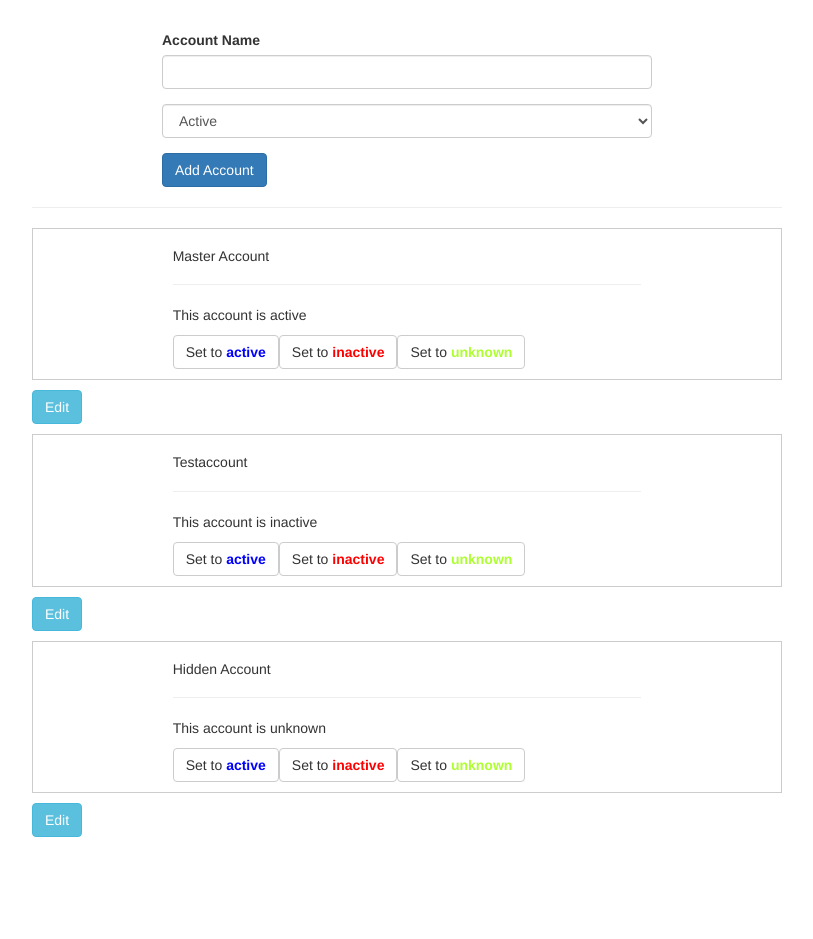
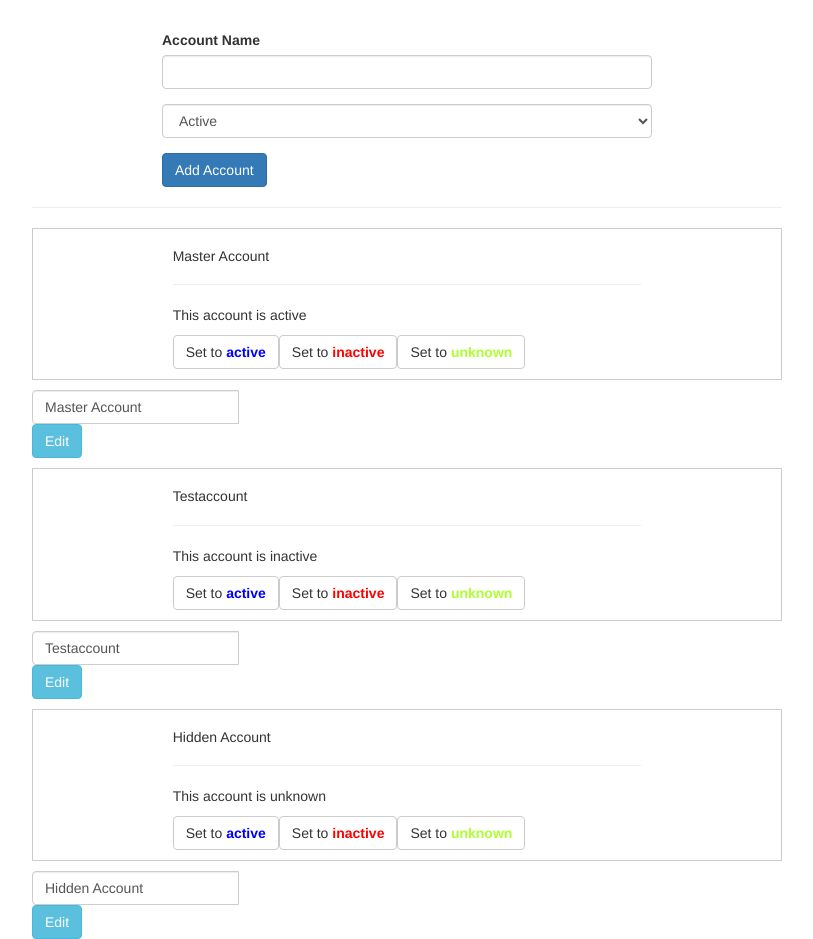
Before and after one commit to abeer-hizucc/Week-4, an Angular app: page / in a window 1280 px wide. Shown: the whole page, without its empty margins (233-1046 px from the left). Before the commit the page ends 837 px from the top, so only its background shows below. Built offline with nearby package versions, Linux system fonts and the light colour scheme.

Commit message:
implemented edit button

```diff
--- a/src/app/accounts.service.ts
+++ b/src/app/accounts.service.ts
@@ -32,9 +32,8 @@ export class AccountsService {
     this.accounts[id].status = status;
     this.loggingService.logStatusChange(status);
   }
-  editAccount(id: number, name: string, status: string) {
+  editAccount(id: number, name: string) {
     this.accounts[id].name = name;
-    this.accounts[id].status = status;
-    this.loggingService.logStatusChange(status);
+    console.log(this.accounts[id].name);
   }
 }
--- a/src/app/app.component.html
+++ b/src/app/app.component.html
@@ -8,8 +8,16 @@
 
         [account]="acc"
         [id]="getId(acc)"></app-account>
-
-      <button class="btn btn-info" (click)="editAccount(getId(acc),acc.name,acc.status)">Edit</button>
+        <div class="input-group">
+          <input
+            type="text"
+            [(ngModel)]="accounts[i].name"
+            [class.d-none]="!isEditing(i)"
+            class="form-control"
+            placeholder="New Name"
+          >
+          <div class="input-group-append">
+          <button class="btn btn-info" (click)="toggleEdit(i)">Edit</button>
     </div>
 
 
--- a/src/app/app.component.ts
+++ b/src/app/app.component.ts
@@ -10,17 +10,34 @@ import { Accounts } from './models/Accounts';
 })
 export class AppComponent implements OnInit {
   accounts: Accounts[] = [];
+  editedIndices: number[] = [];
+
 
   constructor(private accountsService: AccountsService) {}
 
   ngOnInit() {
     this.accounts = this.accountsService.accounts;
+
+  }
+
+  isEditing(index: number): boolean {
+    return this.editedIndices.includes(index);
+  }
+  toggleEdit(index: number) {
+    if (this.isEditing(index)) {
+
+      this.editedIndices = this.editedIndices.filter(i => i !== index); // Remove the index from the editedIndices array
+    } else {
+      this.editedIndices.push(index); // Add the index to the editedIndices array
+    }
   }
   getId(accounts:Accounts):number{
     return accounts.id||0;
   }
 
-  editAccount(id: number, name: string, status: string) {
-    this.accountsService.editAccount(id, name, status);
+  editAccount(id: number, name: string,index:number) {
+
+    this.toggleEdit(index);
+    this.accountsService.editAccount(id, name);
   }
 }
```
